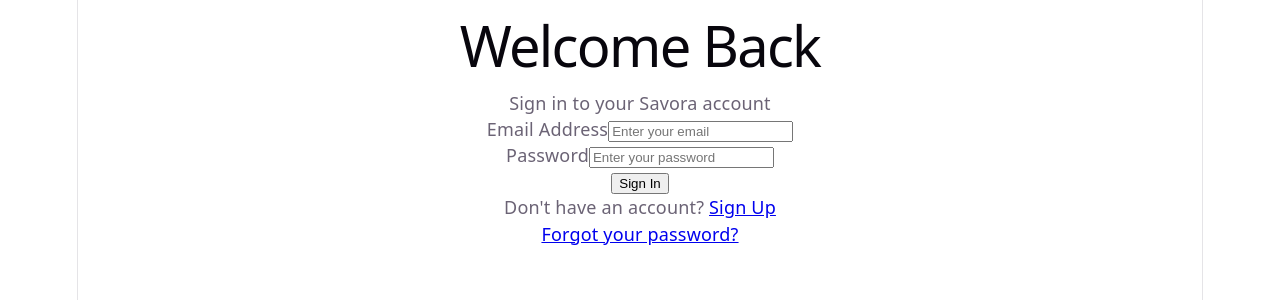
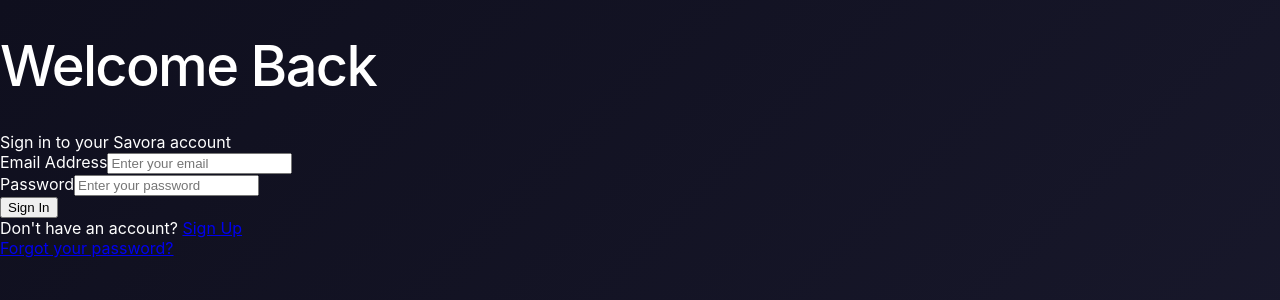
Before and after one commit to elmasghatimohamed-cmd/Savora, a React (Vite) app: page /login in a window 1280 px wide. Shown: the top 300 px of the page. Built offline with nearby package versions, Linux system fonts and the light colour scheme.

Commit message:
Refactor CSS styles to enhance layout and improve color scheme for better readability

```diff
--- a/src/index.css
+++ b/src/index.css
@@ -1,70 +1,68 @@
-:root {
-  --text: #6b6375;
-  --text-h: #08060d;
-  --bg: #fff;
-  --border: #e5e4e7;
-  --code-bg: #f4f3ec;
-  --accent: #aa3bff;
-  --accent-bg: rgba(170, 59, 255, 0.1);
-  --accent-border: rgba(170, 59, 255, 0.5);
-  --social-bg: rgba(244, 243, 236, 0.5);
-  --shadow:
-    rgba(0, 0, 0, 0.1) 0 10px 15px -3px, rgba(0, 0, 0, 0.05) 0 4px 6px -2px;
-
-  --sans: system-ui, 'Segoe UI', Roboto, sans-serif;
-  --heading: system-ui, 'Segoe UI', Roboto, sans-serif;
-  --mono: ui-monospace, Consolas, monospace;
-
-  font: 18px/145% var(--sans);
-  letter-spacing: 0.18px;
-  color-scheme: light dark;
-  color: var(--text);
-  background: var(--bg);
-  font-synthesis: none;
-  text-rendering: optimizeLegibility;
-  -webkit-font-smoothing: antialiased;
-  -moz-osx-font-smoothing: grayscale;
-
-  @media (max-width: 1024px) {
-    font-size: 16px;
-  }
-}
-
-@media (prefers-color-scheme: dark) {
-  :root {
-    --text: #9ca3af;
-    --text-h: #f3f4f6;
-    --bg: #16171d;
-    --border: #2e303a;
-    --code-bg: #1f2028;
-    --accent: #c084fc;
-    --accent-bg: rgba(192, 132, 252, 0.15);
-    --accent-border: rgba(192, 132, 252, 0.5);
-    --social-bg: rgba(47, 48, 58, 0.5);
-    --shadow:
-      rgba(0, 0, 0, 0.4) 0 10px 15px -3px, rgba(0, 0, 0, 0.25) 0 4px 6px -2px;
-  }
-
-  #social .button-icon {
-    filter: invert(1) brightness(2);
-  }
+html,
+body,
+#root {
+  width: 100%;
+  max-width: 100%;
+  overflow-x: hidden;
+  margin: 0;
+  padding: 0;
+  box-sizing: border-box;
 }
 
 body {
-  margin: 0;
+  font-family: -apple-system, BlinkMacSystemFont, 'Segoe UI', 'Roboto', 'Oxygen',
+    'Ubuntu', 'Cantarell', 'Fira Sans', 'Droid Sans', 'Helvetica Neue',
+    sans-serif;
+  -webkit-font-smoothing: antialiased;
+  -moz-osx-font-smoothing: grayscale;
+  background: #000000;
+  color: #ffffff;
+  min-height: 100vh;
 }
 
 #root {
-  width: 1126px;
-  max-width: 100%;
-  margin: 0 auto;
-  text-align: center;
-  border-inline: 1px solid var(--border);
-  min-height: 100svh;
-  display: flex;
-  flex-direction: column;
+  display: block;
+  min-height: 100vh;
+}
+
+* {
   box-sizing: border-box;
 }
+
+@import url('https://fonts.googleapis.com/css2?family=Inter:wght@400;500;600;700&display=swap');
+
+html,
+body,
+#root {
+  width: 100%;
+  max-width: 100%;
+  overflow-x: hidden;
+  margin: 0;
+  padding: 0;
+  box-sizing: border-box;
+}
+
+body {
+  font-family: 'Inter', -apple-system, BlinkMacSystemFont, 'Segoe UI', 'Roboto', 'Oxygen',
+    'Ubuntu', 'Cantarell', 'Fira Sans', 'Droid Sans', 'Helvetica Neue',
+    sans-serif;
+  -webkit-font-smoothing: antialiased;
+  -moz-osx-font-smoothing: grayscale;
+  background: linear-gradient(135deg, #0f0f1e 0%, #1a1a2e 100%);
+  color: #ffffff;
+  min-height: 100vh;
+}
+
+#root {
+  display: block;
+  min-height: 100vh;
+}
+
+* {
+  box-sizing: border-box;
+}
+
+@import url('https://fonts.googleapis.com/css2?family=Inter:wght@300;400;500;600;700&display=swap');
 
 h1,
 h2 {
@@ -77,20 +75,24 @@
   font-size: 56px;
   letter-spacing: -1.68px;
   margin: 32px 0;
+
   @media (max-width: 1024px) {
     font-size: 36px;
     margin: 20px 0;
   }
 }
+
 h2 {
   font-size: 24px;
   line-height: 118%;
   letter-spacing: -0.24px;
   margin: 0 0 8px;
+
   @media (max-width: 1024px) {
     font-size: 20px;
   }
 }
+
 p {
   margin: 0;
 }
```
